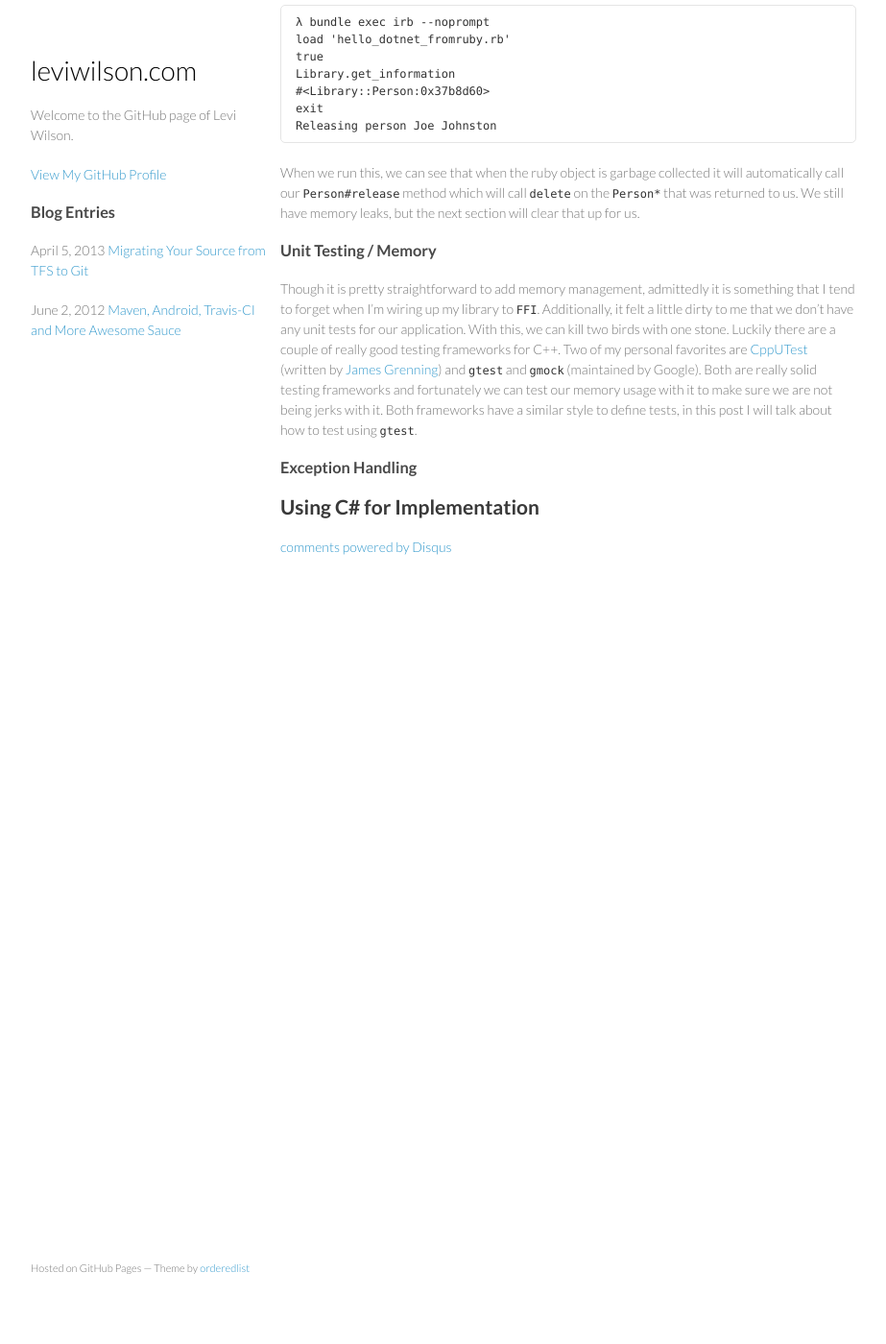
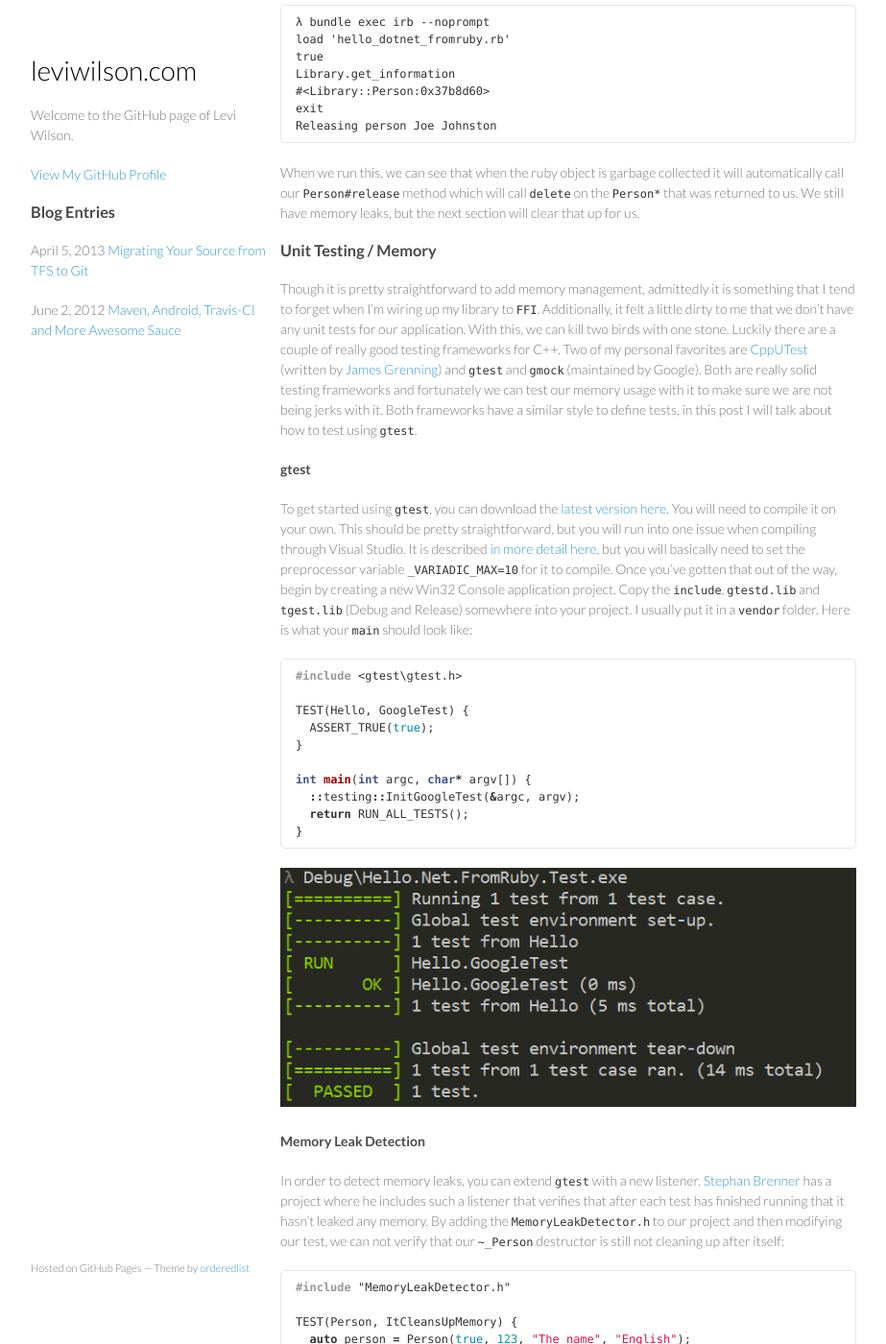
Before and after one commit to leviwilson/leviwilson.github.com, a Jekyll site: the page built from 2013-10-17-invoking-.net-from-ruby.md, in a window 1280 px wide and 1400 px high, scrolled down 6534 px. Shown: the whole window at 96% size, without its empty margins (178-1101 px from the left). Built offline with Jekyll 4.4.1, drawn with Linux system fonts in a browser that asks for light colours; Markdown is read by kramdown in place of the engine named in the settings; comment, search, counter and statistics services are not loaded; before the commit the page ends 7164 px from its top, so only the background shows below that; some of the changed text lies outside the part shown.

Commit message:
more changes to .net / ruby / c++ post

````diff
--- a/2013-10-17-invoking-.net-from-ruby.md
+++ b/2013-10-17-invoking-.net-from-ruby.md
@@ -340,6 +340,68 @@ Though it is pretty straightforward to add memory management, admittedly it is s
 a little dirty to me that we don't have any unit tests for our application. With this, we can kill two birds with one stone. Luckily there are a couple of really good
 testing frameworks for C++. Two of my personal favorites are [CppUTest](http://cpputest.github.io/) (written by [James Grenning](http://twitter.com/jwgrenning)) and `gtest` and `gmock` (maintained by Google). Both are really solid testing frameworks and fortunately we can test our memory usage with it to make sure we are not being jerks with it. Both frameworks have a similar style to define tests, in this post I will talk about how to test using `gtest`.
 
-### Exception Handling
 
-## Using C# for Implementation
+#### gtest
+To get started using `gtest`, you can download the [latest version here](https://code.google.com/p/googletest/downloads/list). You will need to compile it on your own. This
+should be pretty straightforward, but you will run into one issue when compiling through Visual Studio. It is described [in more detail here](http://stackoverflow.com/a/12558470/596146),
+but you will basically need to set the preprocessor variable `_VARIADIC_MAX=10` for it to compile. Once you've gotten that out of the way, begin by creating a new Win32
+Console application project.  Copy the `include`, `gtestd.lib` and `tgest.lib` (Debug and Release) somewhere into your project. I usually put it in a `vendor` folder. Here is what your `main` should look like:
+
+```cpp
+#include <gtest\gtest.h>
+
+TEST(Hello, GoogleTest) {
+  ASSERT_TRUE(true);
+}
+
+int main(int argc, char* argv[]) {
+  ::testing::InitGoogleTest(&argc, argv);
+  return RUN_ALL_TESTS();
+}
+```
+
+![gtest output](images/gtest_output.png)
+
+
+#### Memory Leak Detection
+In order to detect memory leaks, you can extend `gtest` with a new listener. [Stephan Brenner](https://github.com/ymx/gtest_mem) has a project where he includes such a listener that verifies that after each test has finished running that it hasn't leaked any memory. By adding the `MemoryLeakDetector.h` to our project and then modifying our test, we can not verify that our `~_Person` destructor is still not cleaning up after itself:
+
+```cpp
+#include "MemoryLeakDetector.h"
+
+TEST(Person, ItCleansUpMemory) {
+  auto person = Person(true, 123, "The name", "English");
+  // ~Person called after the test has completed
+}
+
+```
+
+![Memory leaked output](images/gtest_memory_leak.png)
+
+
+Once we add the proper cleanup of our Person class, we now see that the tests are passing and we can continue to add more.
+
+```cpp
+// ... Person.h
+~_Person() {
+  // clean up the Name
+  delete[] Name;
+
+  // clean up each Language
+  for(auto index = 0; index < LanguagesLength; ++index) {
+    delete[] Languages[index];
+  }
+
+  // clean up Languages**
+  delete[] Languages;
+}
+```
+
+![gtest passing](images/gtest_leak_cleaned.png)
+
+## Conclusion
+Though there are a few moving parts, bridging the gap between .NET and ruby is not terribly difficult. Here we have put together a sample application that illustrates how one would setup a C++ dll to call into the .NET framework from ruby. In some future posts I'd like to dive more into some more tips and tricks that I have learned in my development of the [`uia`](https://github.com/northwoodspd/uia) library such as:
+
+* Exception handling
+* Writing your own C# helper assemblies and having it load correctly
+* Some more advanced FFI calls between ruby / C++ such as calling variadic functions
````
Also changed, not shown: other parts of 2013-10-17-invoking-.net-from-ruby.md (+1 -1 lines), images/gtest_leak_cleaned.png (added), images/gtest_memory_leak.png (added), images/gtest_output.png (added).
